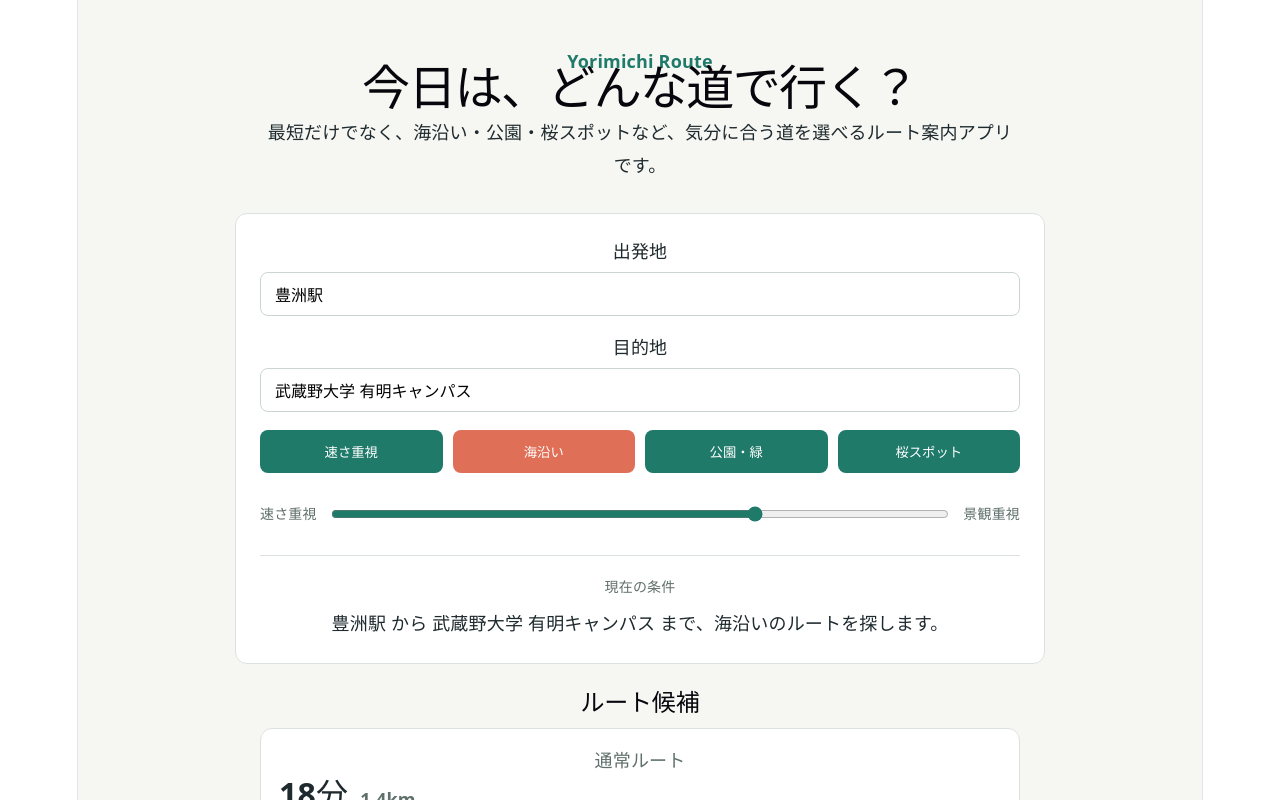
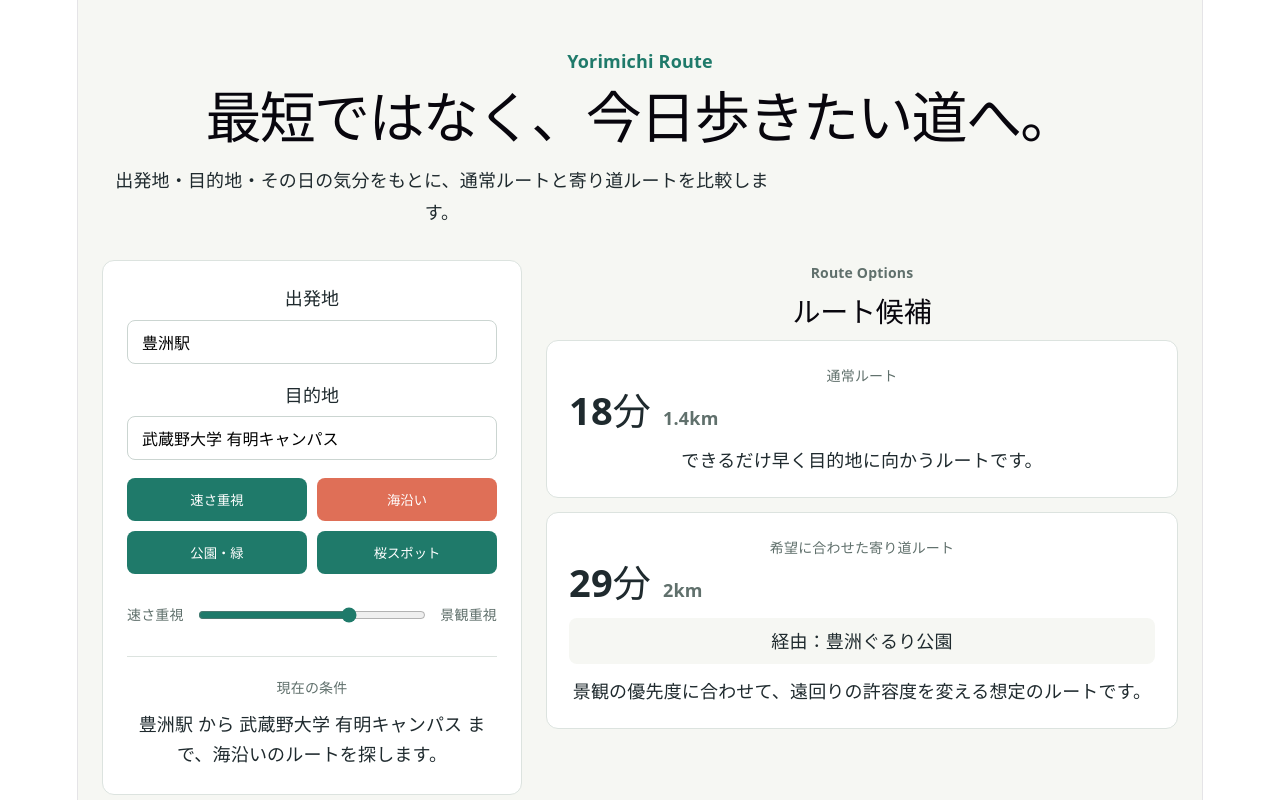
Before and after one commit to haruna7486/yorimichi-route, a React (Vite) app: page / in a window 1280 px wide. Shown: the top 800 px of the page. Built offline with nearby package versions, Linux system fonts and the light colour scheme.

Commit message:
Improve presentation layout

```diff
--- a/src/App.css
+++ b/src/App.css
@@ -6,28 +6,39 @@
 }
 
 .hero {
-  max-width: 760px;
+  max-width: 1100px;
   margin: 0 auto 32px;
 }
 
 .app-name {
   color: #1f7a6a;
   font-weight: 700;
+  margin: 0 0 12px;
 }
 
 h1 {
-  font-size: 48px;
+  font-size: 56px;
+  line-height: 1.1;
   margin: 0 0 16px;
 }
 
 .lead {
+  max-width: 680px;
   font-size: 18px;
   line-height: 1.8;
+  margin: 0;
+}
+
+.layout {
+  max-width: 1100px;
+  margin: 0 auto;
+  display: grid;
+  grid-template-columns: 420px 1fr;
+  gap: 24px;
+  align-items: start;
 }
 
 .search-panel {
-  max-width: 760px;
-  margin: 0 auto;
   background: white;
   border: 1px solid #dce3df;
   border-radius: 12px;
@@ -51,7 +62,7 @@ input {
 
 .buttons {
   display: grid;
-  grid-template-columns: repeat(4, 1fr);
+  grid-template-columns: repeat(2, 1fr);
   gap: 10px;
 }
 
@@ -69,17 +80,22 @@ button:hover {
   background: #185f53;
 }
 
-@media (max-width: 720px) {
-  h1 {
-    font-size: 34px;
-  }
-
-  .buttons {
-    grid-template-columns: repeat(2, 1fr);
-  }
-}
 button.selected {
   background: #df6f57;
+}
+
+.priority-slider {
+  display: grid;
+  grid-template-columns: auto 1fr auto;
+  gap: 12px;
+  align-items: center;
+  color: #60706c;
+  font-size: 14px;
+  font-weight: 700;
+}
+
+.priority-slider input {
+  accent-color: #1f7a6a;
 }
 
 .preview {
@@ -87,7 +103,9 @@ button.selected {
   padding-top: 18px;
 }
 
-.preview p {
+.preview p,
+.section-heading p,
+.route-title {
   color: #60706c;
   font-size: 14px;
   font-weight: 700;
@@ -98,13 +116,18 @@ button.selected {
   color: #1f2a2e;
   line-height: 1.7;
 }
+
 .route-section {
-  max-width: 760px;
-  margin: 24px auto 0;
+  min-width: 0;
 }
 
-.route-section h2 {
-  margin: 0 0 12px;
+.section-heading {
+  margin-bottom: 12px;
+}
+
+.section-heading h2 {
+  margin: 0;
+  font-size: 28px;
 }
 
 .route-cards {
@@ -116,24 +139,18 @@ button.selected {
   background: white;
   border: 1px solid #dce3df;
   border-radius: 12px;
-  padding: 18px;
-}
-
-.route-title {
-  color: #60706c;
-  font-weight: 700;
-  margin: 0 0 8px;
+  padding: 22px;
 }
 
 .route-main {
   display: flex;
   align-items: baseline;
   gap: 12px;
-  margin-bottom: 12px;
+  margin-bottom: 14px;
 }
 
 .route-main strong {
-  font-size: 32px;
+  font-size: 38px;
 }
 
 .route-main span {
@@ -152,16 +169,17 @@ button.selected {
   line-height: 1.7;
   margin: 0;
 }
-.priority-slider {
-  display: grid;
-  grid-template-columns: auto 1fr auto;
-  gap: 12px;
-  align-items: center;
-  color: #60706c;
-  font-size: 14px;
-  font-weight: 700;
+
+@media (max-width: 860px) {
+  .app {
+    padding: 32px 16px;
+  }
+
+  h1 {
+    font-size: 36px;
+  }
+
+  .layout {
+    grid-template-columns: 1fr;
+  }
 }
-
-.priority-slider input {
-  accent-color: #1f7a6a;
-}
--- a/src/App.tsx
+++ b/src/App.tsx
@@ -37,6 +37,7 @@ const scenicRoute: RouteOption = {
     via: scenicSpots[preference],
     description: '景観の優先度に合わせて、遠回りの許容度を変える想定のルートです。',
   }
+
   return [normalRoute, scenicRoute]
 }
 
@@ -56,12 +57,13 @@ function App() {
     <main className="app">
       <section className="hero">
         <p className="app-name">Yorimichi Route</p>
-        <h1>今日は、どんな道で行く？</h1>
+        <h1>最短ではなく、今日歩きたい道へ。</h1>
         <p className="lead">
-          最短だけでなく、海沿い・公園・桜スポットなど、気分に合う道を選べるルート案内アプリです。
+          出発地・目的地・その日の気分をもとに、通常ルートと寄り道ルートを比較します。
         </p>
       </section>
 
+      <div className="layout">
         <section className="search-panel">
           <label>
             出発地
@@ -88,6 +90,7 @@ function App() {
               </button>
             ))}
           </div>
+
           <label className="priority-slider">
             <span>速さ重視</span>
             <input
@@ -100,6 +103,7 @@ function App() {
             />
             <span>景観重視</span>
           </label>
+
           <div className="preview">
             <p>現在の条件</p>
             <strong>
@@ -110,7 +114,10 @@ function App() {
         </section>
 
         <section className="route-section">
+          <div className="section-heading">
+            <p>Route Options</p>
             <h2>ルート候補</h2>
+          </div>
 
           <div className="route-cards">
             {routeOptions.map((route) => (
@@ -129,6 +136,7 @@ function App() {
             ))}
           </div>
         </section>
+      </div>
     </main>
   )
 }
```
Lines whose indentation alone changed are shown as unchanged.
